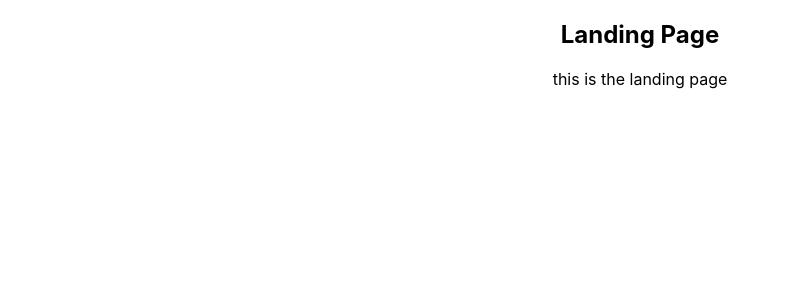
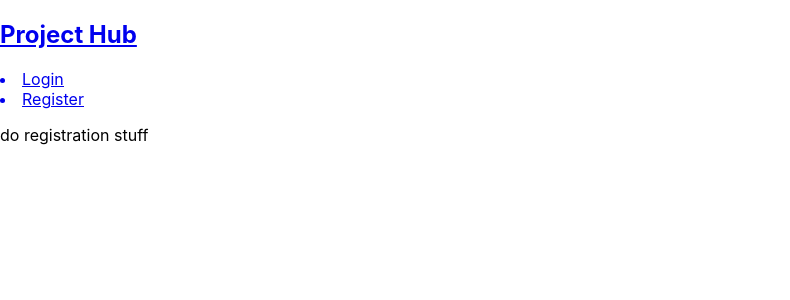
Before and after one commit to JozyL27/project-hub, a React (Create React App) app: page /register in a window 1280 px wide. Shown: the top 300 px of the page, without its empty margins (0-790 px from the left). Built offline with nearby package versions, Linux system fonts and the light colour scheme.

Commit message:
added login / registration starter files / comps

```diff
--- a/src/App.css
+++ /dev/null
@@ -1,38 +0,0 @@
-.App {
-  text-align: center;
-}
-
-.App-logo {
-  height: 40vmin;
-  pointer-events: none;
-}
-
-@media (prefers-reduced-motion: no-preference) {
-  .App-logo {
-    animation: App-logo-spin infinite 20s linear;
-  }
-}
-
-.App-header {
-  background-color: #282c34;
-  min-height: 100vh;
-  display: flex;
-  flex-direction: column;
-  align-items: center;
-  justify-content: center;
-  font-size: calc(10px + 2vmin);
-  color: white;
-}
-
-.App-link {
-  color: #61dafb;
-}
-
-@keyframes App-logo-spin {
-  from {
-    transform: rotate(0deg);
-  }
-  to {
-    transform: rotate(360deg);
-  }
-}
--- a/src/App.tsx
+++ b/src/App.tsx
@@ -1,13 +1,18 @@
 import React from "react";
 import LandingPage from "./Routes/LandingPage/LandingPage";
+import LoginPage from "./Routes/LoginPage/LoginPage";
+import RegistrationPage from "./Routes/RegistrationPage/RegistrationPage";
+import Header from "./Components/Header/Header";
 import { Switch, Route } from "react-router-dom";
-import "./App.css";
 
 function App() {
   return (
     <div className="App">
+      <Header />
       <Switch>
-        <Route path="/" component={LandingPage} />
+        <Route exact path="/" component={LandingPage} />
+        <Route exact path="/login" component={LoginPage} />
+        <Route exact path="/register" component={RegistrationPage} />
       </Switch>
     </div>
   );
--- /dev/null
+++ b/src/Components/Header/Header.tsx
@@ -0,0 +1,23 @@
+import React from "react";
+import { Link } from "react-router-dom";
+import "./Header.css";
+
+const Header = () => {
+  return (
+    <section>
+      <Link to="/">
+        <h1>Project Hub</h1>
+      </Link>
+      <u>
+        <Link to="/login">
+          <li>Login</li>
+        </Link>
+        <Link to="/register">
+          <li>Register</li>
+        </Link>
+      </u>
+    </section>
+  );
+};
+
+export default Header;
--- /dev/null
+++ b/src/Components/Login/Login.tsx
@@ -0,0 +1,11 @@
+import React from "react";
+
+const Login = () => {
+  return (
+    <section>
+      <p>do login stuff</p>
+    </section>
+  );
+};
+
+export default Login;
--- /dev/null
+++ b/src/Components/Register/Register.tsx
@@ -0,0 +1,12 @@
+import React from "react";
+import "./Register.css";
+
+const Register = () => {
+  return (
+    <section>
+      <p>do registration stuff</p>
+    </section>
+  );
+};
+
+export default Register;
--- /dev/null
+++ b/src/Routes/LoginPage/LoginPage.tsx
@@ -0,0 +1,12 @@
+import React from "react";
+import Login from "../../Components/Login/Login";
+
+const LoginPage = () => {
+  return (
+    <section>
+      <Login />
+    </section>
+  );
+};
+
+export default LoginPage;
--- /dev/null
+++ b/src/Routes/RegistrationPage/RegistrationPage.tsx
@@ -0,0 +1,12 @@
+import React from "react";
+import Register from "../../Components/Register/Register";
+
+const RegistrationPage = () => {
+  return (
+    <section>
+      <Register />
+    </section>
+  );
+};
+
+export default RegistrationPage;
```
Also changed, not shown: src/Components/Header/Header.css (added), src/Components/Register/Register.css (added).
